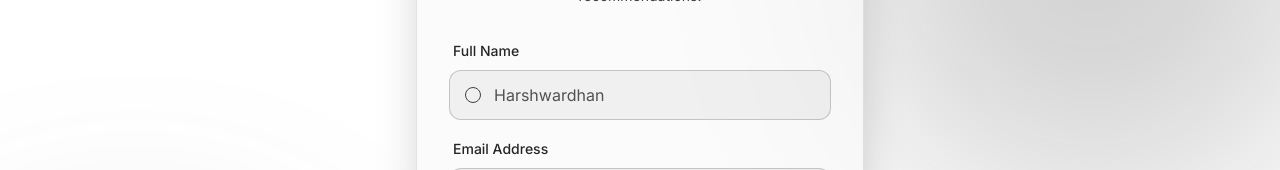
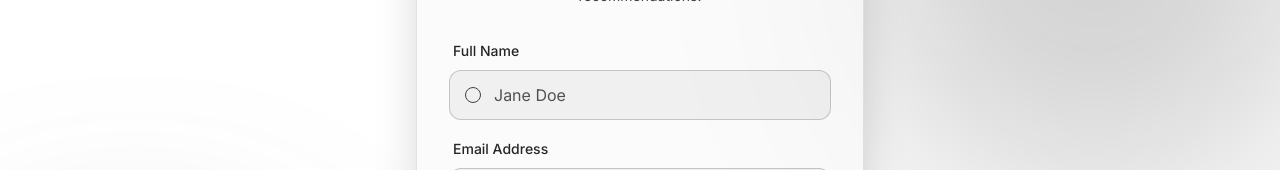
Before and after one commit to Harshwardhans-hub/NextDegree-project-, a React (Vite) app: page /login in a window 1280 px wide. Both pictures are taken after a click on the button "Sign up". Shown: the part 210-380 px from the top of the page. Built offline with nearby package versions, Linux system fonts and the light colour scheme; no server answers.

Commit message:
Update placeholder name on signup form

```diff
--- a/src/pages/LoginPage.jsx
+++ b/src/pages/LoginPage.jsx
@@ -115,7 +115,7 @@ const LoginPage = () => {
                       type="text"
                       required={!isLogin}
                       className="w-full pl-11 pr-4 py-3 bg-white/5 border border-white/20 hover:border-white/30 rounded-xl text-white placeholder-gray-500 focus:outline-none focus:border-primary-500 focus:ring-1 focus:ring-primary-500 transition-all"
-                      placeholder="Harshwardhan"
+                      placeholder="Jane Doe"
                       value={formData.name}
                       onChange={(e) => setFormData({...formData, name: e.target.value})}
                     />
```
